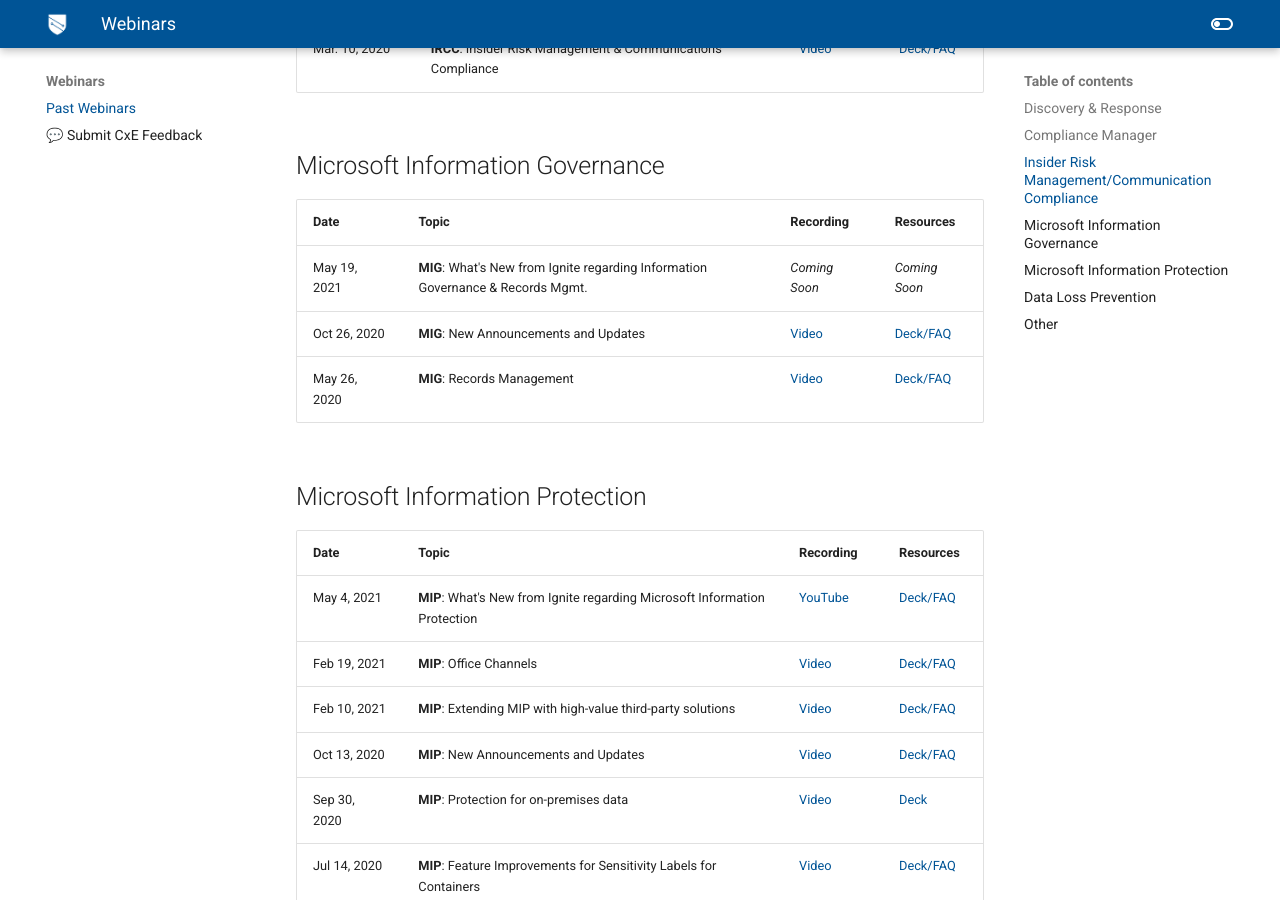
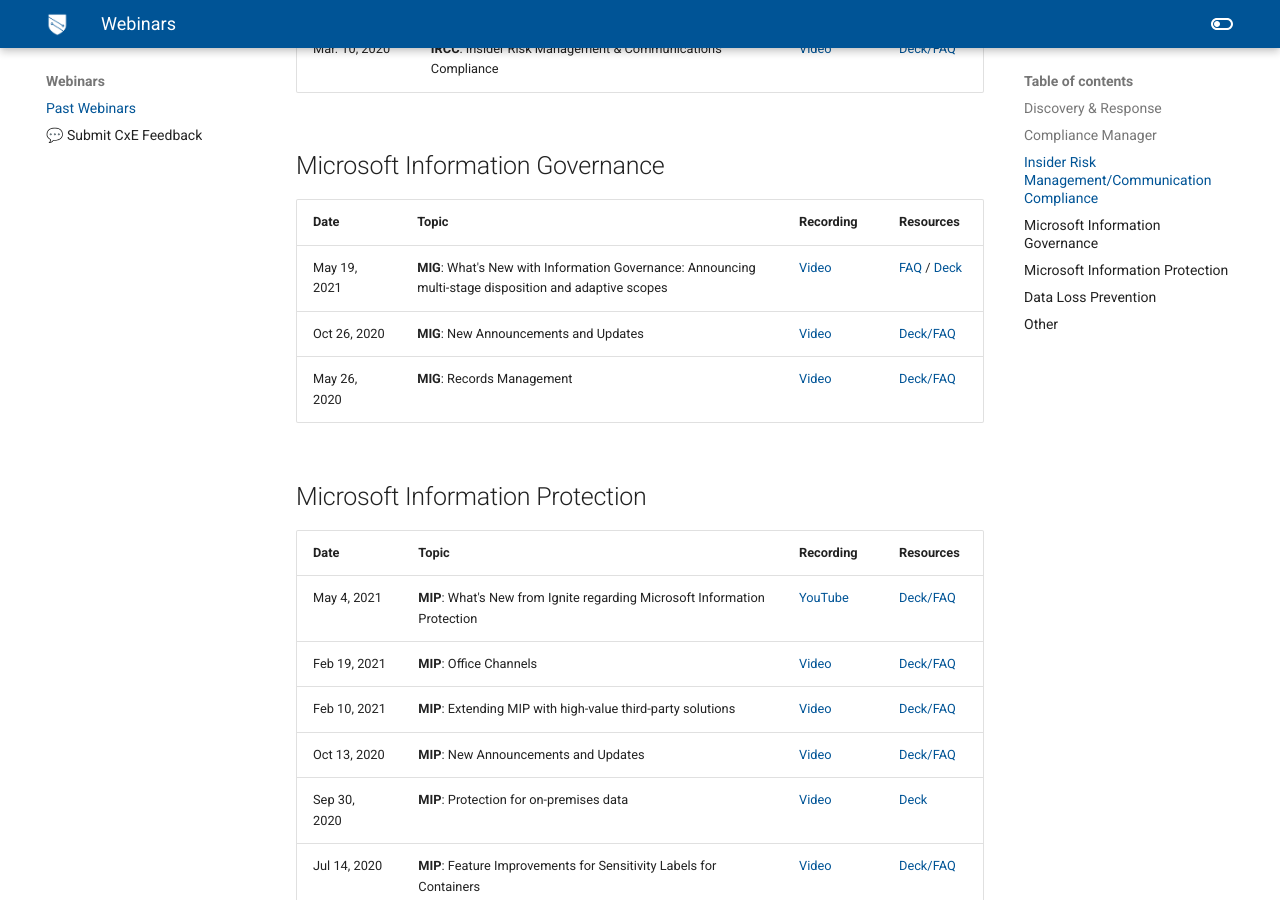
Before and after one commit to microsoft/ComplianceCxE, an MkDocs documentation site: the page built from docs/webinars.md, in a window 1280 px wide and 900 px high, scrolled down 1151 px. Built offline with MkDocs 1.6.1 and Material for MkDocs 9.7.7, drawn with Linux system fonts in a browser that asks for light colours; comment, search, counter and statistics services are not loaded; old or Windows-style settings are respelled for this version of MkDocs.

Commit message:
updating webinar title and adding resources

```diff
--- a/docs/webinars.md
+++ b/docs/webinars.md
@@ -36,7 +36,7 @@
 
 |Date|Topic|Recording|Resources|
 |---|---|---|---|
-|May 19, 2021|**MIG**: What's New from Ignite regarding Information Governance & Records Mgmt.|*Coming Soon*|*Coming Soon*|
+|May 19, 2021|**MIG**: What's New with Information Governance: Announcing multi-stage disposition and adaptive scopes|[Video](https://mipc.eventbuilder.com/event/43250)|[FAQ](https://m365x314771.sharepoint.com/:w:/s/MIPComplianceResources/ETGz9Mej4CZDlhlC4wJHP1wB9EmZhscLIN07HP-1AlNLzA?e=vSl2uREfHe3ycX5QRNoUm_71jau4UB57OWlnzZ9qLxYNkc87x53Q?e=crqLWj) / [Deck](https://m365x314771.sharepoint.com/:p:/s/MIPComplianceResources/ETrZLXBLqvhEloMtWtStbmABMsR1wk1wtHBzWcoZngElcA?e=wSq8TC)|
 |Oct 26, 2020|**MIG**: New Announcements and Updates|[Video](https://aka.ms/MIPC/Video-MIGWebinar)|[Deck/FAQ](https://techcommunity.microsoft.com/t5/microsoft-security-and/microsoft-information-governance-webinar-new-announcements-amp/ba-p/1862018#M4535)|
 |May 26, 2020|**MIG**: Records Management|[Video](https://aka.ms/MIPC/Video-RecordsManagementWebinar)|[Deck/FAQ](https://aka.ms/MIPC/Blog-RecordsManagementWebinar)|
 
```
